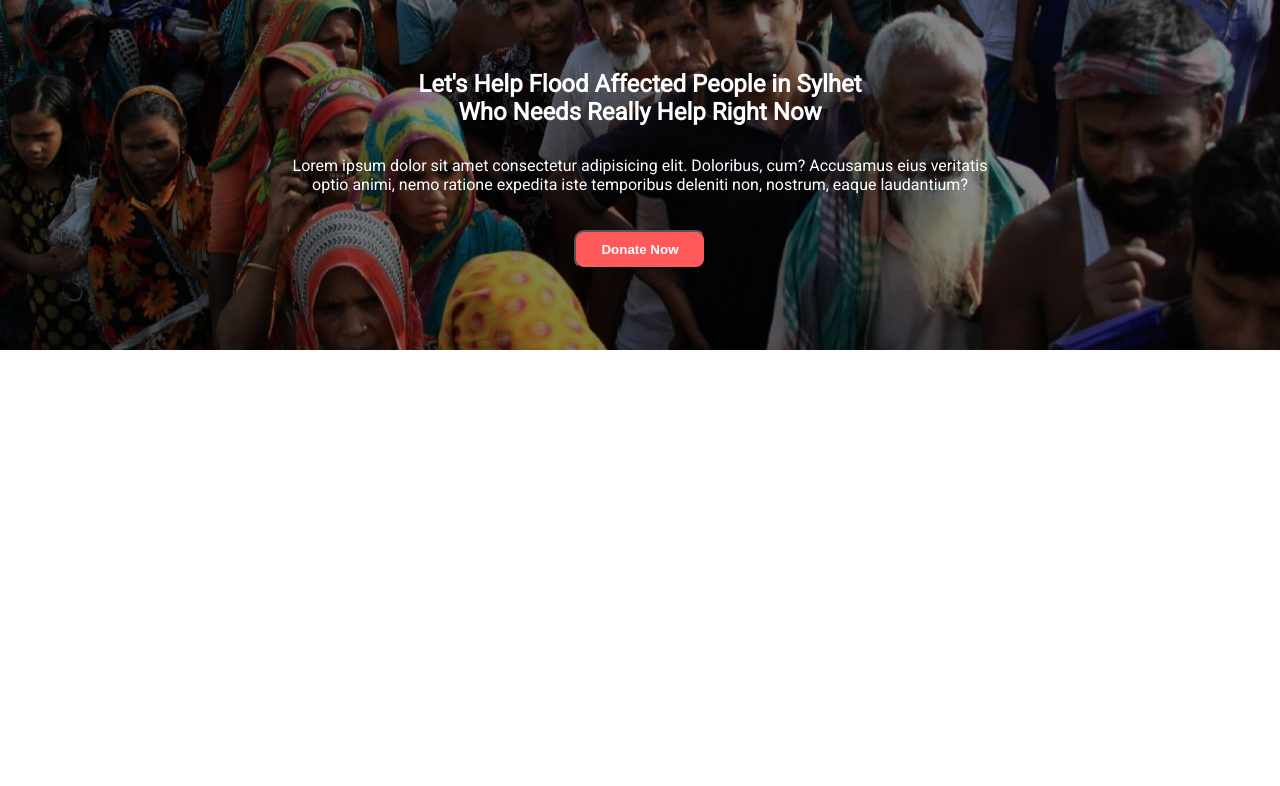
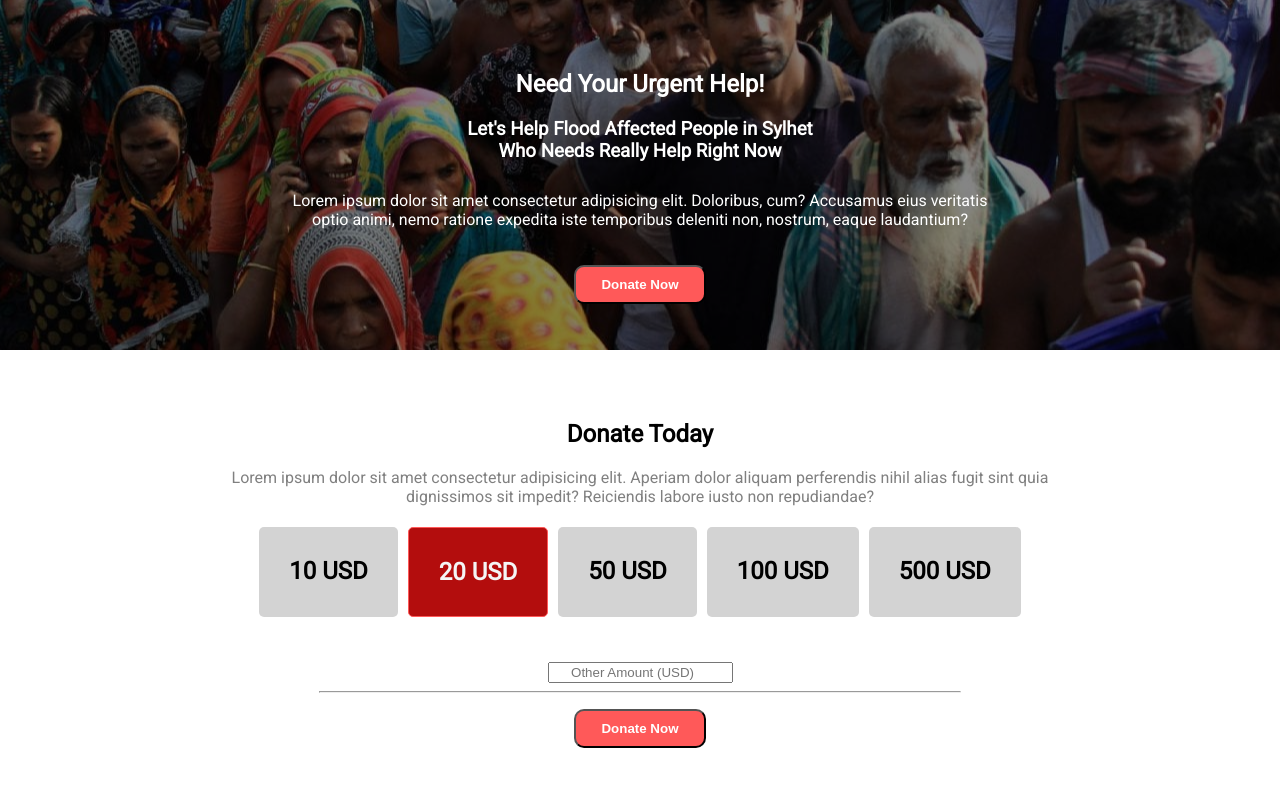
Before and after one commit to MK-Saifullah/first-assignment-HTML-CSS, a plain HTML site: page index.html in a window 1280 px wide. Drawn offline with Linux system fonts and the light colour scheme; a web font is replaced by a local one.

Commit message:
second section done

```diff
--- a/index.html
+++ b/index.html
@@ -12,10 +12,29 @@
 
     <section class="top-section">
         <div class="top-container">
-            <h1 style="font-weight: 800; padding-bottom: 10px">Let's Help Flood Affected People in Sylhet <br> Who Needs Really Help Right Now</h1>
+            <h1 style="font-weight: 800;">Need Your Urgent Help!</h1>
+            <h3 style="padding-bottom: 10px">Let's Help Flood Affected People in Sylhet <br> Who Needs Really Help Right Now</h3>
             <p style="padding: 0 80px; padding-bottom: 20px">Lorem ipsum dolor sit amet consectetur adipisicing elit. Doloribus, cum? Accusamus eius veritatis optio animi, nemo ratione expedita iste temporibus deleniti non, nostrum, eaque laudantium?</p>
             <button class="main-button">Donate Now</button>
         </div>
     </section>
+    <section class="second-section">
+        <div>
+            <h1 style="font-weight: 800">Donate Today</h1>
+            <p style="color: gray">Lorem ipsum dolor sit amet consectetur adipisicing elit. Aperiam dolor aliquam perferendis nihil alias fugit sint quia <br> dignissimos sit impedit? Reiciendis labore iusto non repudiandae?</p>
+        </div>
+        <div class="donate-amount">
+            <h2 class="amount">10 USD</h2>
+            <h2 class="amount highlighted-amount">20 USD</h2>
+            <h2 class="amount">50 USD</h2>
+            <h2 class="amount">100 USD</h2>
+            <h2 class="amount">500 USD</h2>
+        </div>
+        <div>
+            <input style="text-align: center;" type="number" name="" id="" placeholder="Other Amount (USD)">
+            <hr style="width:50%; text-align:center">
+            <p><button class="main-button">Donate Now</button></p>
+        </div>
+    </section>
 </body>
 </html>
--- a/style.css
+++ b/style.css
@@ -37,3 +37,23 @@ body{
     border-radius: 10px;
     cursor: pointer;
 }
+.second-section{
+    text-align: center;
+    padding-top: 50px;
+}
+.donate-amount{
+    display:flex;
+    justify-content: center;
+    padding-bottom: 40px;
+}
+.amount{
+    padding: 30px;
+    background-color: lightgray;
+    margin: 5px;
+    border-radius: 5px;
+}
+.highlighted-amount{
+    border: 1px solid #FF5959;
+    background: #b30d0d;
+    color: #f5f5f5
+}
```
